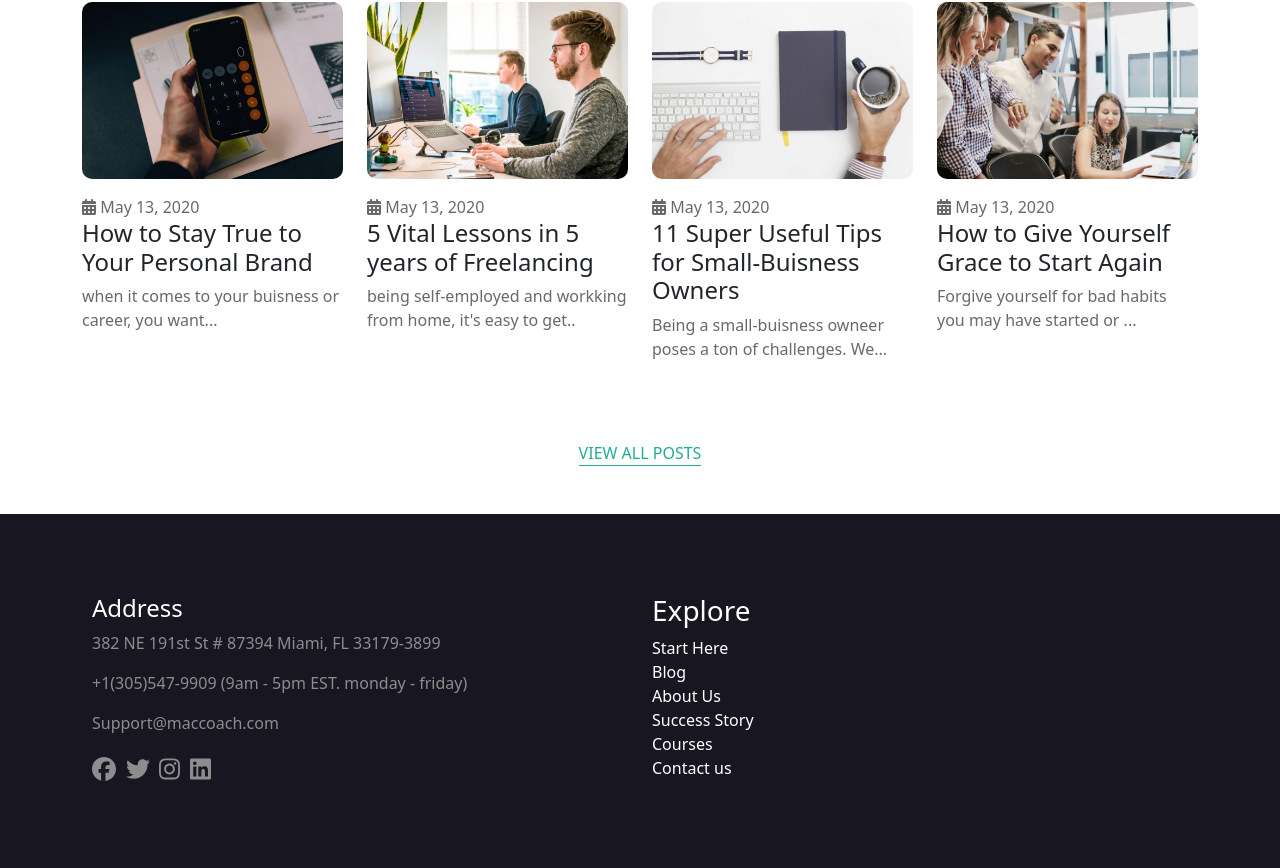
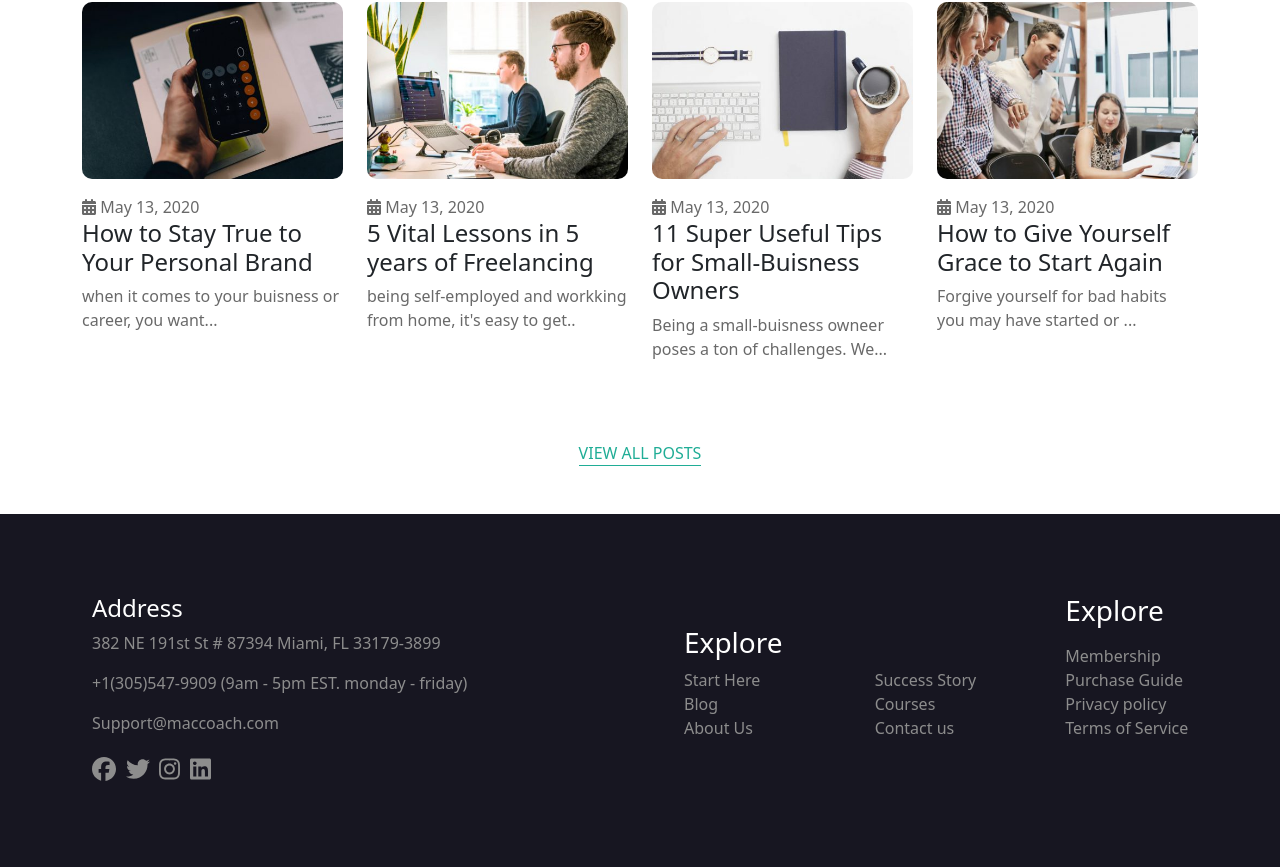
Before and after one commit to Matteo-Nesti/proj-html-vuejs, a Vue app: page / in a window 1280 px wide. Shown: the part 4457-5325 px from the top of the page. Built offline with nearby package versions, Linux system fonts and the light colour scheme.

Commit message:
add menu links in footer

```diff
--- a/src/components/PageFooter.vue
+++ b/src/components/PageFooter.vue
@@ -23,7 +23,11 @@ export default {
                 [
                     {
                         leftTitle: 'Explore',
-                        leftLink: ['Start Here', 'Blog', 'About Us', 'Success Story', 'Courses', 'Contact us']
+                        leftLink: ['Start Here', 'Blog', 'About Us'],
+                    },
+
+                    {
+                        centralLink: ['Success Story', 'Courses', 'Contact us'],
                     },
 
                     {
--- a/src/components/PageFooterMenuLinks.vue
+++ b/src/components/PageFooterMenuLinks.vue
@@ -1,9 +1,42 @@
 <template>
-    <div v-for="item in items">
-        <h3>{{ item.leftTitle }}</h3>
-        <div v-for="link in item.leftLink" class="list">
-            {{ link }}
+    <div class="row align-items-end">
+
+        <div class="col-4">
+            <ul v-for="item in items">
+                <li>
+                    <h3>{{ item.leftTitle }}</h3>
+                </li>
+                <li>
+                    <div class="list" v-for="link in item.leftLink">
+                        {{ link }}
+                    </div>
+                </li>
+            </ul>
         </div>
+
+        <div class="col-4">
+            <ul v-for="item in items">
+                <li>
+                    <div class="list" v-for="link in item.centralLink">
+                        {{ link }}
+                    </div>
+                </li>
+            </ul>
+        </div>
+
+        <div class="col-4">
+            <ul v-for="item in items">
+                <li>
+                    <h3>{{ item.leftTitle }}</h3>
+                </li>
+                <li>
+                    <div class="list" v-for="link in item.rightLink">
+                        {{ link }}
+                    </div>
+                </li>
+            </ul>
+        </div>
+
     </div>
 </template>
 
@@ -27,6 +60,7 @@ h3 {
 }
 
 .list {
-    color: white;
+    color: rgb(141, 141, 141);
+
 }
 </style>
```
